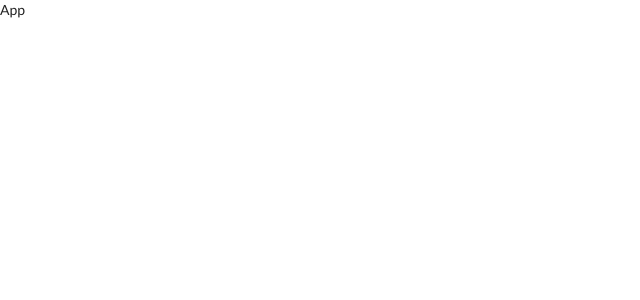
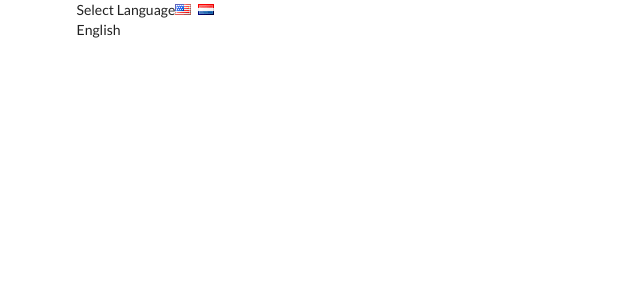
Before and after one commit to hyuraku/react_learning, a React (Create React App) app in the folder translate/: page / in a window 1280 px wide. Shown: the top 300 px of the page, without its empty margins (0-640 px from the left). Built offline with nearby package versions, Linux system fonts and the light colour scheme.

Commit message:
add language selector

```diff
--- a/translate/src/components/App.js
+++ b/translate/src/components/App.js
@@ -1,7 +1,22 @@
 import React from "react"
 
-const App = () => {
-  return <div>App</div>
+class App extends React.Component{
+  state = {language: "English"}
+  onLanguageChanged = (language) =>{
+    this.setState({language: language})
+  }
+  render(){
+    return (
+      <div className="ui container">
+        <div>
+            Select Language
+            <i className="flag us" onClick={()=> this.onLanguageChanged('English')}></i>
+            <i className="flag nl" onClick={()=> this.onLanguageChanged('Dutch')}></i>
+        </div>
+        {this.state.language}
+      </div>
+    )
+  }
 }
 
 export default App
```
